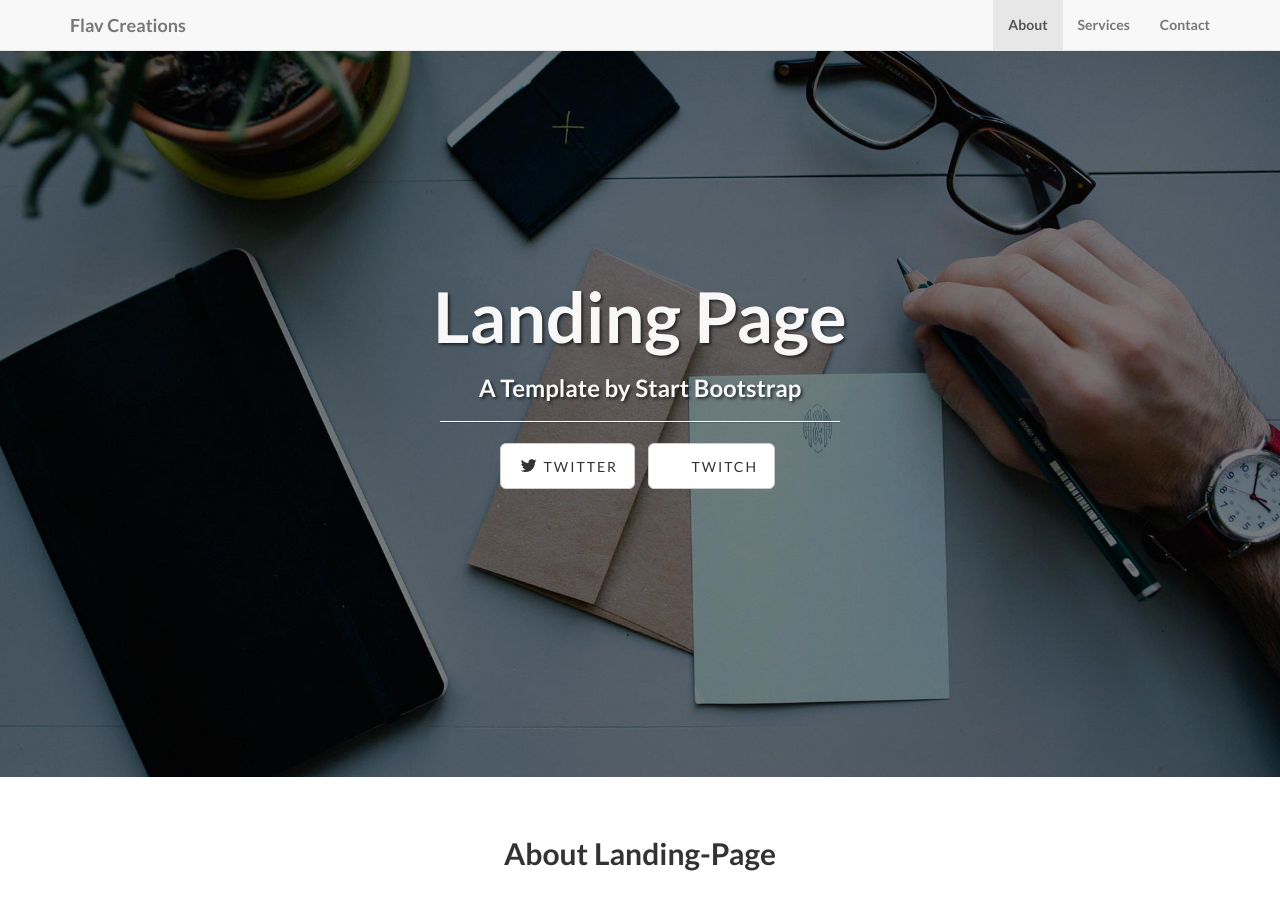
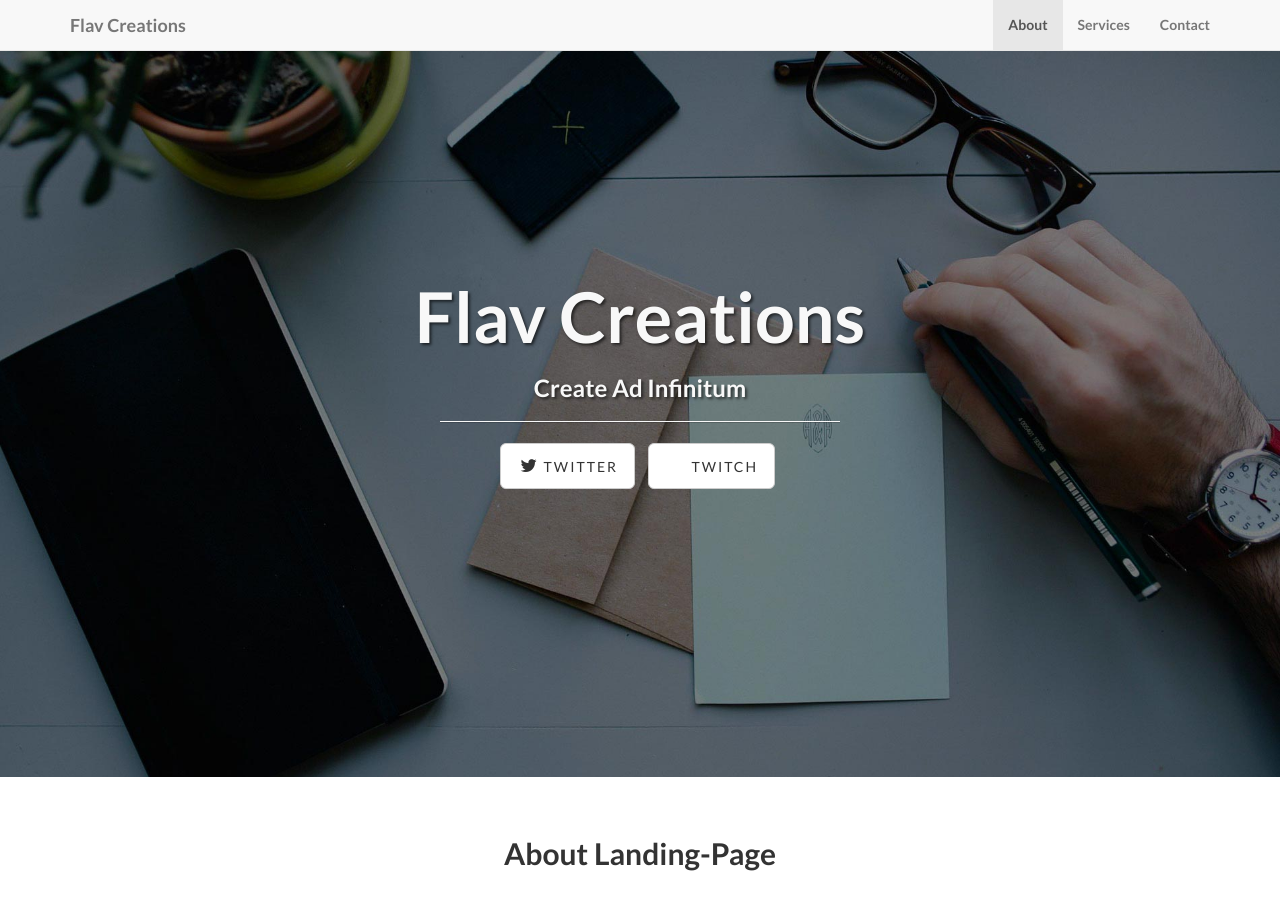
Before and after one commit to FlavCreations/flavcreations.com, a Jekyll site: the page built from index.html, in a window 1280 px wide and 900 px high. Built offline with Jekyll 4.4.1, drawn with Linux system fonts in a browser that asks for light colours; nearby versions of some CDN libraries; library files that are not in the unit come from our copies.

Commit message:
Update index.html

```diff
--- a/index.html
+++ b/index.html
@@ -1,5 +1,5 @@
 ---
 layout: default
-title: Landing Page
-subTitle: A Template by Start Bootstrap
+title: Flav Creations
+subTitle: Create Ad Infinitum
 ---
```
